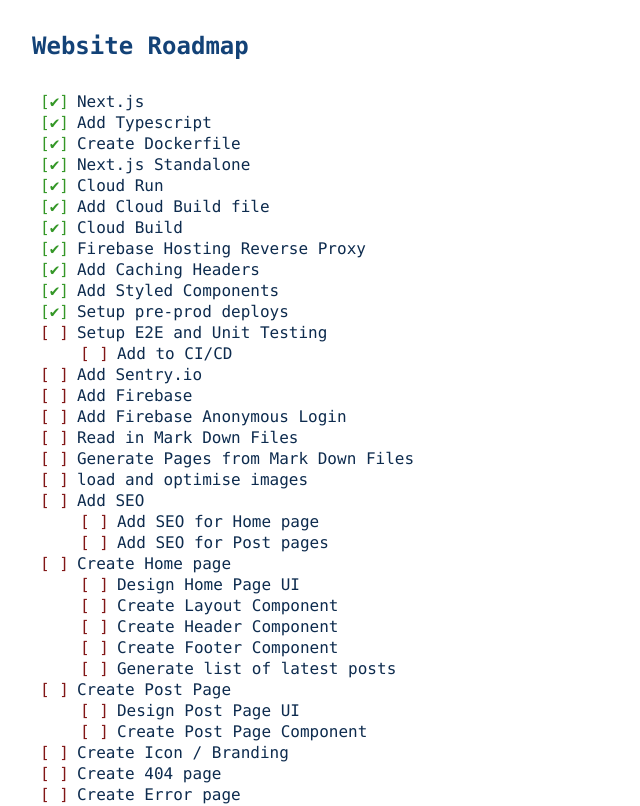
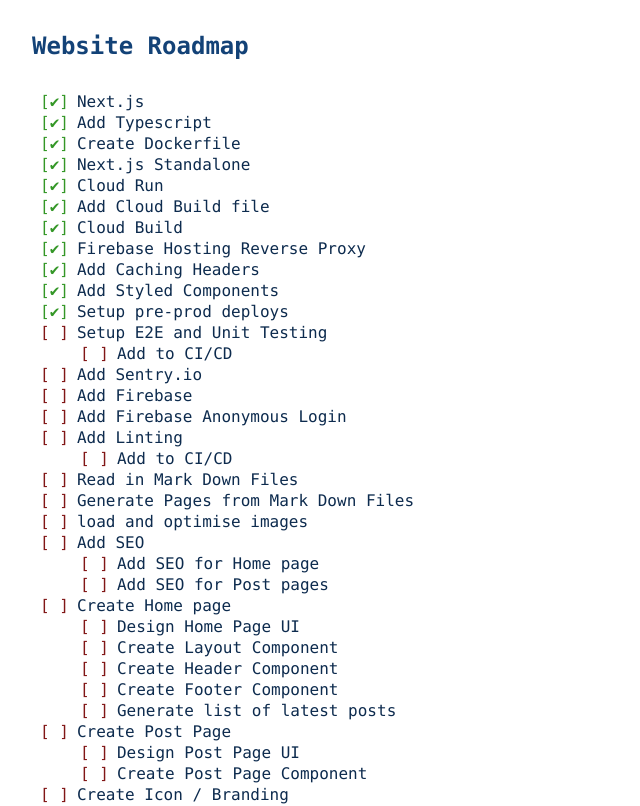
Before and after one commit to NWylynko/high-bandwidth, a Next.js app: page / in a window 1280 px wide. Shown: the top 806 px of the page, without its empty margins (0-640 px from the left). Built offline with nearby package versions, Linux system fonts and the light colour scheme.

Commit message:
Update to newest nextjs version

```diff
--- a/next.config.js
+++ b/next.config.js
@@ -2,4 +2,8 @@
   experimental: {
     outputStandalone: true,
   },
+  compiler: {
+    // ssr and displayName are configured by default
+    styledComponents: true,
+  },
 };
--- a/package.json
+++ b/package.json
@@ -25,7 +25,7 @@
   },
   "homepage": "https://github.com/NWylynko/high-bandwidth#readme",
   "dependencies": {
-    "next": "^12.0.10",
+    "next": "^12.1.0",
     "react": "^17.0.2",
     "react-dom": "^17.0.2",
     "react-is": "^17.0.2",
--- a/pages/index.tsx
+++ b/pages/index.tsx
@@ -23,6 +23,10 @@
         <Item done={false}>Add Sentry.io</Item>
         <Item done={false}>Add Firebase</Item>
         <Item done={false}>Add Firebase Anonymous Login</Item>
+        <Item done={false}>Add Linting</Item>
+        <List>
+          <Item done={false}>Add to CI/CD</Item>
+        </List>
         <Item done={false}>Read in Mark Down Files</Item>
         <Item done={false}>Generate Pages from Mark Down Files</Item>
         <Item done={false}>load and optimise images</Item>
```
Also changed, not shown: 1 other file (tests, documents, lock files or other folders).
